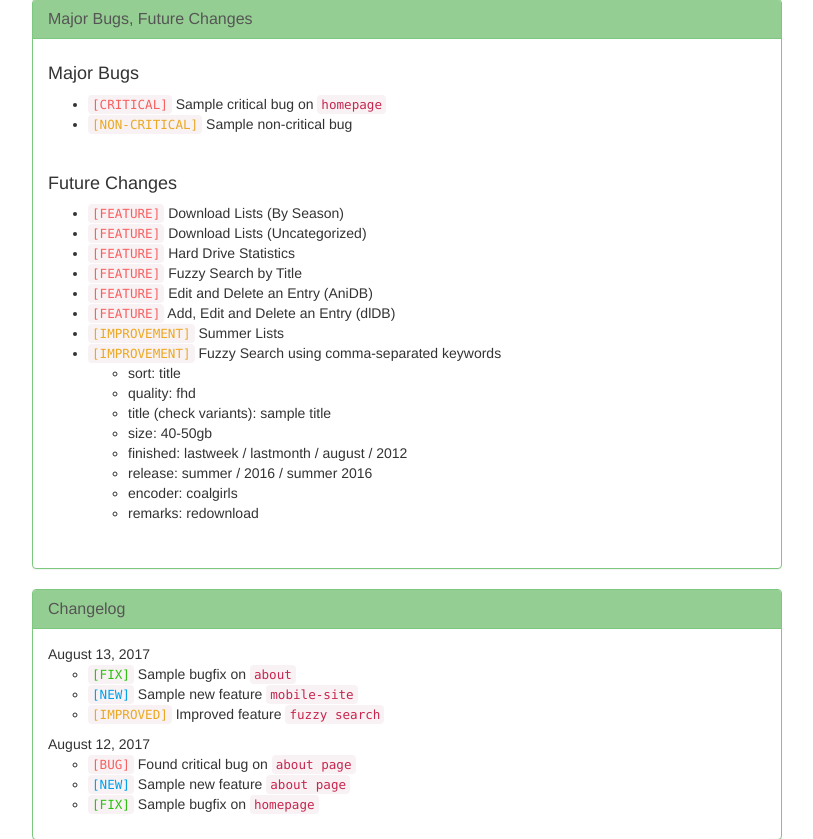
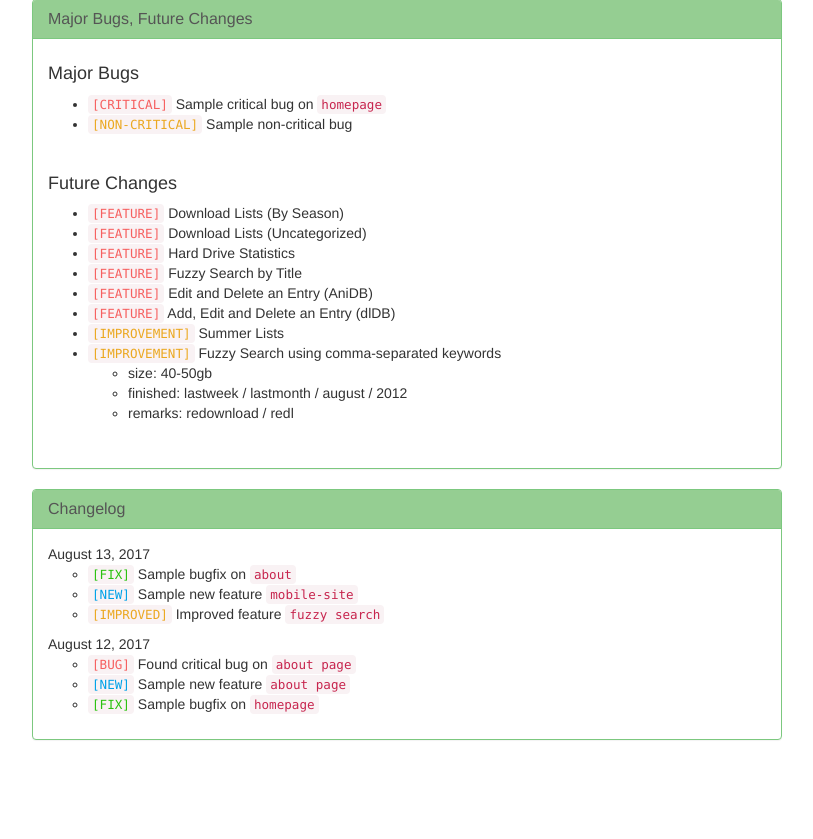
Before and after one commit to RinMinase/anidb-php, a CodeIgniter app: page /anidb/index.php/pagecontroller/about in a window 1280 px wide. Shown: the part 1099-1938 px from the top of the page, without its empty margins (428-1241 px from the left). After the commit the page ends 1839 px from the top, so only its background shows below. Run offline with CodeIgniter, Linux system fonts and the light colour scheme; data that the repository does not hold is empty.

Commit message:
ABOUT: removed finished items in future changes list

```diff
--- a/application/views/about.php
+++ b/application/views/about.php
@@ -442,14 +442,9 @@
 										<li><code class="orange">[IMPROVEMENT]</code> Summer Lists</li>
 										<li><code class="orange">[IMPROVEMENT]</code> Fuzzy Search using comma-separated keywords</li>
 											<ul>
-												<li>sort: title</li>
-												<li>quality: fhd</li>
-												<li>title (check variants): sample title</li>
 												<li>size: 40-50gb</li>
 												<li>finished: lastweek / lastmonth / august / 2012</li>
-												<li>release: summer / 2016 / summer 2016</li>
-												<li>encoder: coalgirls</li>
-												<li>remarks: redownload</li>
+												<li>remarks: redownload / redl</li>
 											</ul>
 									</ul><br>
 								</div>
```
